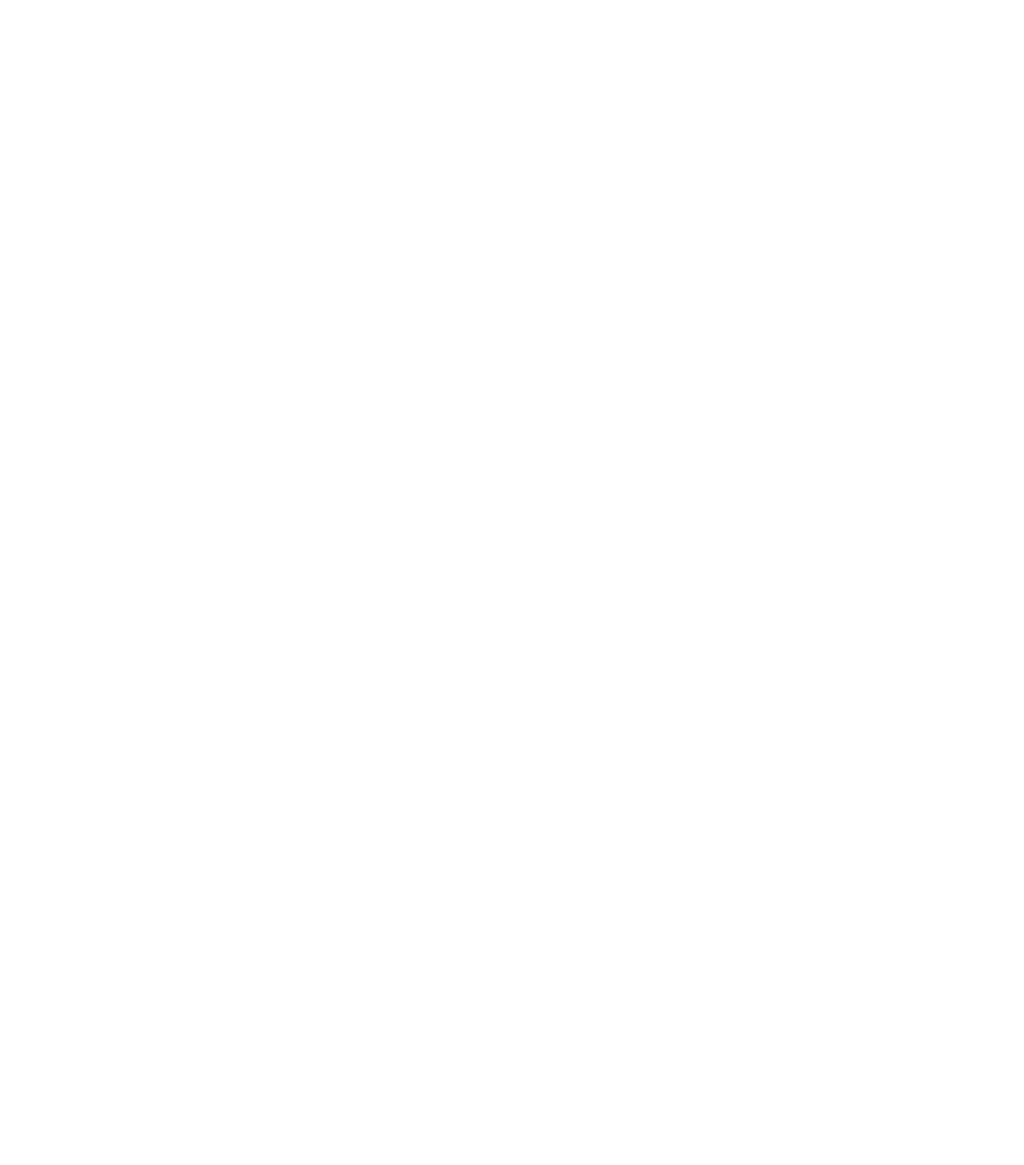
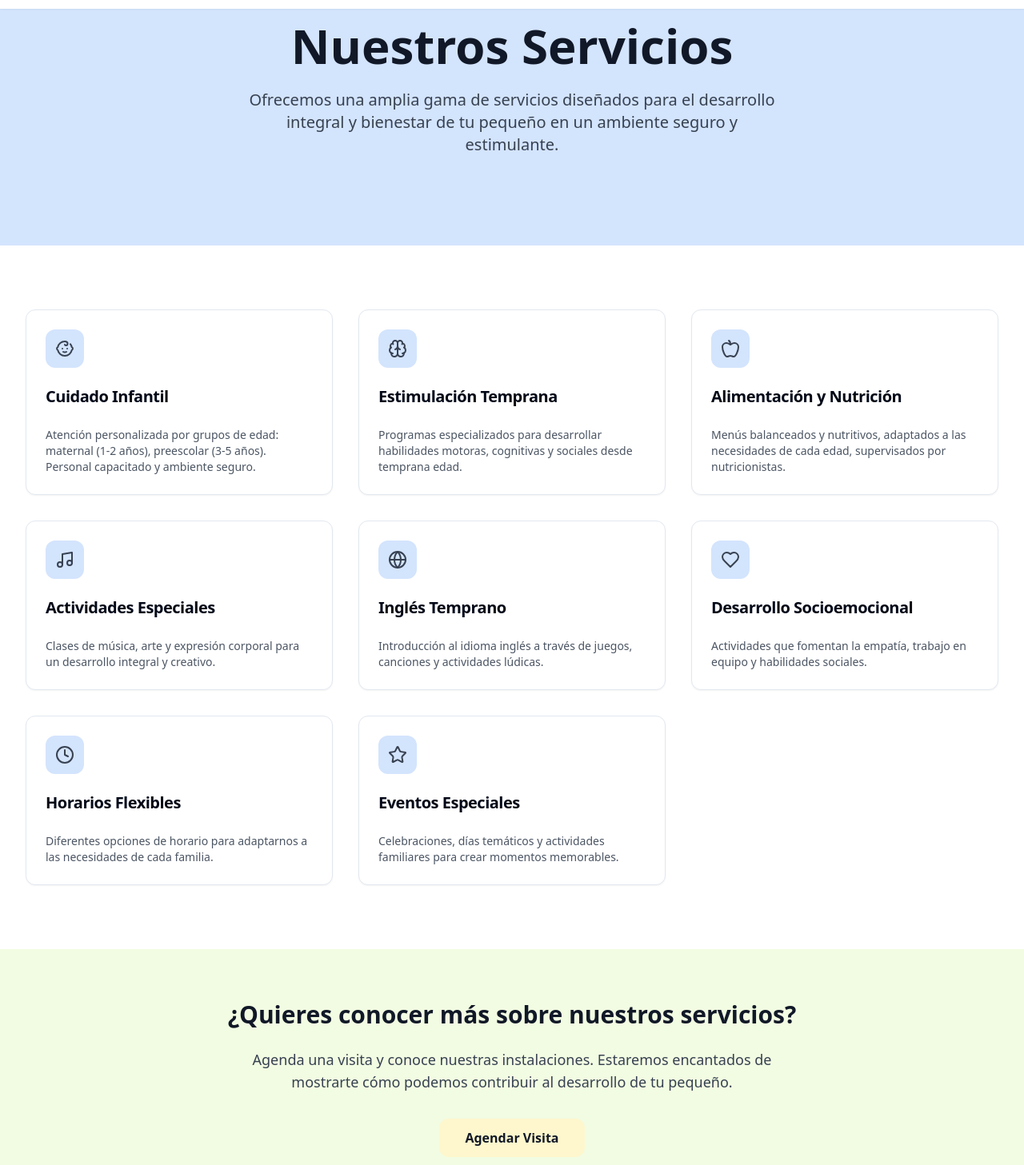
Before and after one commit to chefbusiness/happy-children-haven, a React (Vite) app: page /servicios in a window 1280 px wide. Before the commit this address had no page. Shown: the part 53-1510 px from the top of the page at 80% size. Before the commit the page ends 800 px from the top, so only its background shows below. Built offline with nearby package versions, Linux system fonts and the light colour scheme.

Commit message:
Add services page implementation
Implement the services page for the application, expanding the existing structure to include detailed information about the services offered.
[skip gpt_engineer]

```diff
--- a/src/App.tsx
+++ b/src/App.tsx
@@ -5,6 +5,7 @@ import { QueryClient, QueryClientProvider } from "@tanstack/react-query";
 import { BrowserRouter, Routes, Route } from "react-router-dom";
 import { HelmetProvider } from 'react-helmet-async';
 import Index from "./pages/Index";
+import Servicios from "./pages/Servicios";
 
 const queryClient = new QueryClient();
 
@@ -17,6 +18,7 @@ const App = () => (
         <BrowserRouter>
           <Routes>
             <Route path="/" element={<Index />} />
+            <Route path="/servicios" element={<Servicios />} />
           </Routes>
         </BrowserRouter>
       </TooltipProvider>
--- /dev/null
+++ b/src/pages/Servicios.tsx
@@ -0,0 +1,122 @@
+import { Card, CardContent, CardDescription, CardHeader, CardTitle } from "@/components/ui/card";
+import { Baby, Brain, Apple, Music, Globe, Heart, Clock, Star } from "lucide-react";
+import SEOMetadata from "@/components/SEOMetadata";
+import Navigation from "@/components/Navigation";
+import Footer from "@/components/Footer";
+
+const Servicios = () => {
+  const servicios = [
+    {
+      icon: Baby,
+      title: "Cuidado Infantil",
+      description: "Atención personalizada por grupos de edad: maternal (1-2 años), preescolar (3-5 años). Personal capacitado y ambiente seguro.",
+    },
+    {
+      icon: Brain,
+      title: "Estimulación Temprana",
+      description: "Programas especializados para desarrollar habilidades motoras, cognitivas y sociales desde temprana edad.",
+    },
+    {
+      icon: Apple,
+      title: "Alimentación y Nutrición",
+      description: "Menús balanceados y nutritivos, adaptados a las necesidades de cada edad, supervisados por nutricionistas.",
+    },
+    {
+      icon: Music,
+      title: "Actividades Especiales",
+      description: "Clases de música, arte y expresión corporal para un desarrollo integral y creativo.",
+    },
+    {
+      icon: Globe,
+      title: "Inglés Temprano",
+      description: "Introducción al idioma inglés a través de juegos, canciones y actividades lúdicas.",
+    },
+    {
+      icon: Heart,
+      title: "Desarrollo Socioemocional",
+      description: "Actividades que fomentan la empatía, trabajo en equipo y habilidades sociales.",
+    },
+    {
+      icon: Clock,
+      title: "Horarios Flexibles",
+      description: "Diferentes opciones de horario para adaptarnos a las necesidades de cada familia.",
+    },
+    {
+      icon: Star,
+      title: "Eventos Especiales",
+      description: "Celebraciones, días temáticos y actividades familiares para crear momentos memorables.",
+    },
+  ];
+
+  return (
+    <div className="min-h-screen flex flex-col">
+      <SEOMetadata
+        title="Servicios de Guardería Mi Regazo - Cuidado Infantil en Naguanagua"
+        description="Descubre nuestros servicios de cuidado infantil, estimulación temprana, alimentación balanceada y actividades especiales. Desarrollo integral para niños en Naguanagua, Carabobo."
+        canonicalUrl="https://guarderiamiregazo.com/servicios"
+      />
+
+      <Navigation />
+
+      <main className="flex-grow">
+        {/* Hero Section */}
+        <section className="bg-primary py-20">
+          <div className="max-w-7xl mx-auto px-4 sm:px-6 lg:px-8">
+            <div className="text-center">
+              <h1 className="text-4xl md:text-6xl font-bold text-gray-900 mb-6">
+                Nuestros Servicios
+              </h1>
+              <p className="text-xl text-gray-700 mb-8 max-w-2xl mx-auto">
+                Ofrecemos una amplia gama de servicios diseñados para el desarrollo integral
+                y bienestar de tu pequeño en un ambiente seguro y estimulante.
+              </p>
+            </div>
+          </div>
+        </section>
+
+        {/* Services Grid */}
+        <section className="py-20 bg-white">
+          <div className="max-w-7xl mx-auto px-4 sm:px-6 lg:px-8">
+            <div className="grid grid-cols-1 md:grid-cols-2 lg:grid-cols-3 gap-8">
+              {servicios.map((servicio) => (
+                <Card key={servicio.title} className="hover:shadow-lg transition-shadow">
+                  <CardHeader>
+                    <div className="w-12 h-12 bg-primary rounded-lg flex items-center justify-center mb-4">
+                      <servicio.icon className="w-6 h-6 text-gray-700" />
+                    </div>
+                    <CardTitle className="text-xl">{servicio.title}</CardTitle>
+                  </CardHeader>
+                  <CardContent>
+                    <CardDescription className="text-gray-600">
+                      {servicio.description}
+                    </CardDescription>
+                  </CardContent>
+                </Card>
+              ))}
+            </div>
+          </div>
+        </section>
+
+        {/* CTA Section */}
+        <section className="bg-secondary py-16">
+          <div className="max-w-7xl mx-auto px-4 sm:px-6 lg:px-8 text-center">
+            <h2 className="text-3xl font-bold text-gray-900 mb-6">
+              ¿Quieres conocer más sobre nuestros servicios?
+            </h2>
+            <p className="text-lg text-gray-700 mb-8 max-w-2xl mx-auto">
+              Agenda una visita y conoce nuestras instalaciones. Estaremos encantados de mostrarte
+              cómo podemos contribuir al desarrollo de tu pequeño.
+            </p>
+            <button className="bg-accent hover:bg-accent/90 text-gray-900 px-8 py-3 rounded-lg font-semibold">
+              Agendar Visita
+            </button>
+          </div>
+        </section>
+      </main>
+
+      <Footer />
+    </div>
+  );
+};
+
+export default Servicios;
```
